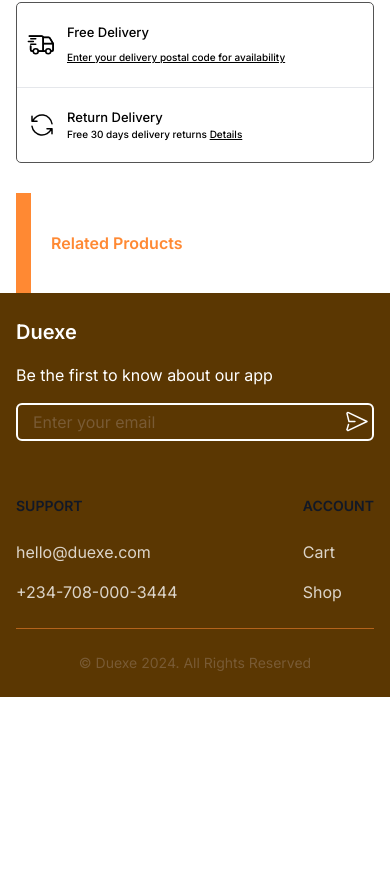
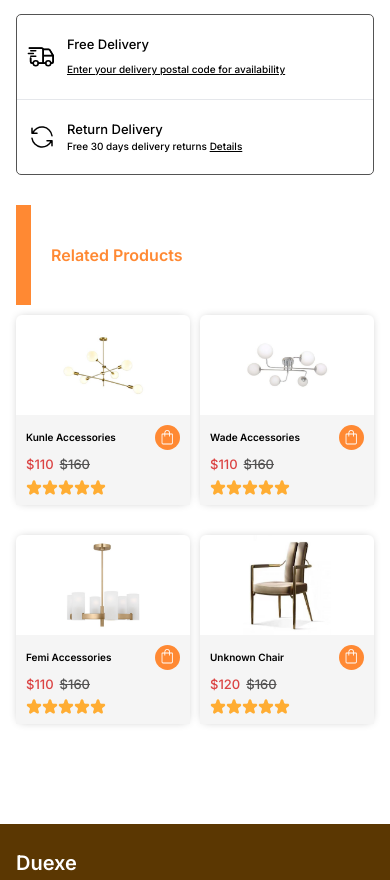
Before and after one commit to Chioma227/stage-two, a Next.js app: page /product/1 in a window 390 px wide. Shown: the part 1117-1997 px from the top of the page. Before the commit the page ends 1814 px from the top, so only its background shows below. Built offline with nearby package versions, Linux system fonts and the light colour scheme.

Commit message:
new commit

```diff
--- a/app/(routes)/flashsales-product/[id]/page.tsx
+++ b/app/(routes)/flashsales-product/[id]/page.tsx
@@ -12,6 +12,7 @@
 import Footer from "@/app/atomic/organisms/footer/Footer";
 import Container from "@/app/atomic/atoms/container/Container";
 import { containerVariants, iconVariants } from "@/app/variant/variants";
+import SalesCard from "@/app/atomic/templates/SalesCard";
 
 
 interface Product {
@@ -112,12 +113,25 @@
                     </section>
                 </section>
                 <section>
-                <div className='border-l-[15px] h-[100px] flex items-center border-l-orange px-[20px] mt-[30px]'>
-                    <p className='text-orange font-semibold'>
-                        Related Products
-                    </p>
-                </div>
-                    {}
+                    <div className='border-l-[15px] h-[100px] flex items-center border-l-orange px-[20px] mt-[30px]'>
+                        <p className='text-orange font-semibold'>
+                            Related Products
+                        </p>
+                    </div>
+                    <div className="lg:flex justify-between md:grid-cols-3 grid grid-cols-2 md:gap-[20px] gap-[10px] mb-[5rem] mt-[10px]">
+                        {salesData.slice(1, 5).map((slug, i) => (
+                            <div key={i}>
+                                <SalesCard
+                                    href="/"
+                                    isFilled={true}
+                                    imgSrc={slug.image}
+                                    prodName={slug.name}
+                                    prevPrice={slug.prevPrice}
+                                    currentPrice={slug.slashPrice}
+                                />
+                            </div>
+                        ))}
+                    </div>
                 </section>
             </Container>
             <Footer />
--- a/app/(routes)/product/[id]/page.tsx
+++ b/app/(routes)/product/[id]/page.tsx
@@ -10,6 +10,7 @@
 import Header from "@/app/atomic/organisms/header/Header";
 import Footer from "@/app/atomic/organisms/footer/Footer";
 import Container from "@/app/atomic/atoms/container/Container";
+import SalesCard from "@/app/atomic/templates/SalesCard";
 import { containerVariants, iconVariants } from "@/app/variant/variants";
 
 
@@ -100,7 +101,7 @@
                                     </div>
                                 </Container>
                                 <Container variant={containerVariants.FLEXED} className=" gap-[10px] py-[20px] sm:px-[20px] px-[10px]">
-                                    <Icon variant={iconVariants.TRANSPARENT} src="icon-return" alt="return-icon" className="sm:w-[40px] w-[30px]"/>
+                                    <Icon variant={iconVariants.TRANSPARENT} src="icon-return" alt="return-icon" className="sm:w-[40px] w-[30px]" />
                                     <div>
                                         <p className="font-medium sm:text-base text-[13px]">Return Delivery</p>
                                         <p className="sm:text-[14px] text-[10px] font-medium">Free 30 days delivery returns <a href="" className="underline">Details</a></p>
@@ -111,12 +112,25 @@
                     </section>
                 </section>
                 <section>
-                <div className='border-l-[15px] h-[100px] flex items-center border-l-orange px-[20px] mt-[30px]'>
-                    <p className='text-orange font-semibold'>
-                        Related Products
-                    </p>
-                </div>
-                    {}
+                    <div className='border-l-[15px] h-[100px] flex items-center border-l-orange px-[20px] mt-[30px]'>
+                        <p className='text-orange font-semibold'>
+                            Related Products
+                        </p>
+                    </div>
+                    <div className="lg:flex justify-between md:grid-cols-3 grid grid-cols-2 md:gap-[20px] gap-[10px] mt-[10px] mb-[5rem]">
+                        {products.slice(18, 22).map((slug, i) => (
+                            <div key={i}>
+                                <SalesCard
+                                    href="/"
+                                    isFilled={true}
+                                    imgSrc={slug.image}
+                                    prodName={slug.name}
+                                    prevPrice={slug.prevPrice}
+                                    currentPrice={slug.slashPrice}
+                                />
+                            </div>
+                        ))}
+                    </div>
                 </section>
             </Container>
             <Footer />
--- a/app/atomic/organisms/header/Header.tsx
+++ b/app/atomic/organisms/header/Header.tsx
@@ -1,6 +1,7 @@
 import Nav from "../nav/Nav"
 import Container from "../../atoms/container/Container"
 import { containerVariants } from "@/app/variant/variants"
+import { LuChevronDown } from "react-icons/lu";
 
 const Header = () => {
     return (
@@ -10,9 +11,10 @@
                     <p className="sm:text-base text-[9px] w-full text-center">
                         Summer Sale For All Dining Set. Free Express Delivery - OFF 50%!
                     </p>
-                <p className="md:block hidden">
-                    English
-                </p>
+                <div className="md:flex items-center hidden">
+                    <p>English</p>
+                    <LuChevronDown />
+                </div>
             </Container>
             <Nav />
         </>
--- a/app/atomic/organisms/nav/Nav.tsx
+++ b/app/atomic/organisms/nav/Nav.tsx
@@ -6,6 +6,7 @@
 import Container from "../../atoms/container/Container"
 import { containerVariants } from "@/app/variant/variants"
 import { useContext } from "react";
+
 import CartContext from "@/app/helper/cartContext"
 
 
@@ -24,8 +25,8 @@
             isActive: true
         },
         {
-            href: "#newin",
-            text: "New In",
+            href: "#flashsales",
+            text: "Flash Sales",
             isActive: false
         },
         {
@@ -38,9 +39,6 @@
     return (
         <Container variant={containerVariants.WRAPPER} className="sm:border-b-2 border-b-0 border-b-[#b0b0b027] py-[20px]">
             <section className="flex items-center justify-between">
-                <div className="m:hidden flex items-center gap-[10px]">
-                    <FaBars />
-                </div>
                 <h1 className="font-bold text-[23px] m:block hidden">Duexe</h1>
                 <Container variant={containerVariants.FLEXED} className="lg:gap-[55px] md:gap-[30px] m:flex hidden">
                     {navLinks.map((slug, i) => {
--- a/app/atomic/templates/SalesCard.tsx
+++ b/app/atomic/templates/SalesCard.tsx
@@ -55,9 +55,9 @@
             <section className={isFilled ? "bg-grey10 md:p-[20px] p-[10px] " : "bg-transparent md:p-[20px] p-[10px] "}>
                 <div className="md:mb-[9px] mb-[5px] flex items-center justify-between">
                     <p className="sm:text-base text-[10px] font-semibold whitespace-nowrap">{prodName}</p>
-                    <div onClick={handleAddToCart} className="bg-orange cursor-pointer sm:w-[40px] w-[25px] h-[25px] sm:h-[40px] rounded-full flex items-center justify-center text-white">
+                    <Link href={href} onClick={handleAddToCart} className="bg-orange cursor-pointer sm:w-[40px] w-[25px] h-[25px] sm:h-[40px] rounded-full flex items-center justify-center text-white">
                         <Icon src="shop-bag" alt="" variant={iconVariants.TRANSPARENT} className="text-white w-[20px]" />
-                    </div>
+                    </Link>
                 </div>
                 <Container variant={containerVariants.FLEXED} className="gap-[6px] md:mb-[9px] mb-[5px]">
                     <p className="text-red font-medium md:text-base text-[13px]">${currentPrice}</p>
--- a/app/components/overview/flashSales/FlashSales.tsx
+++ b/app/components/overview/flashSales/FlashSales.tsx
@@ -28,7 +28,7 @@
   };
 
   return (
-    <Container variant={containerVariants.DEFAULT}>
+    <Container variant={containerVariants.DEFAULT} id='flashsales'>
       <Container variant={containerVariants.WRAPPER}>
         <div className='border-l-[15px] border-l-orange px-[20px] md:mb-0 mb-[20px]'>
           <p className='md:text-[30px] text-[20px] font-bold text-black90'>
@@ -71,7 +71,7 @@
           </div>
         ))}
       </div>}
-      <Container variant={containerVariants.WRAPPER} className='mt-[30px]'>
+      <Container variant={containerVariants.WRAPPER} className='mt-[30px] md:block hidden'>
         <Button onClick={()=>setShow(!show)} variant={buttonVariants.DEFAULT} className='text-white md:text-base text-[13px]'>
           View All Products
         </Button>
```
